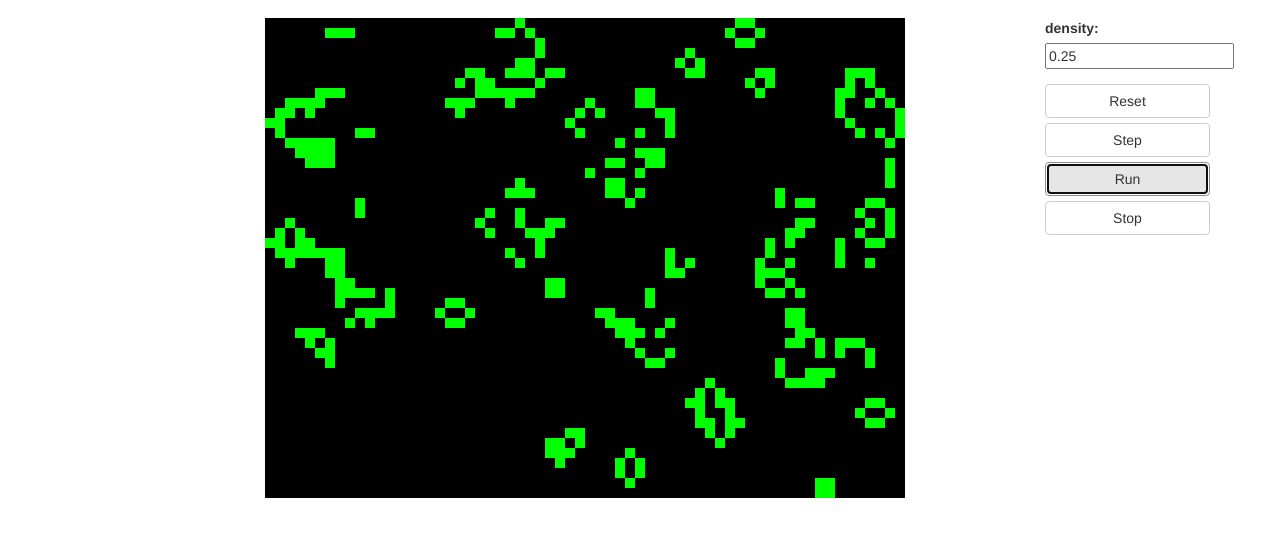
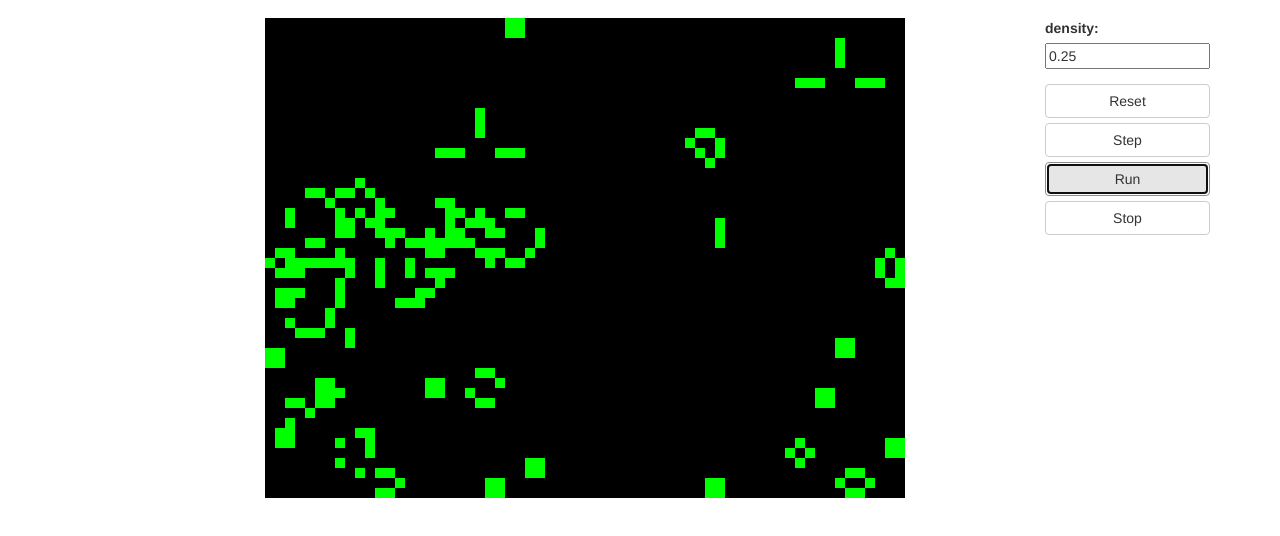
Before and after one commit to dagothar/game-of-life-js, a plain HTML site: page index.html in a window 1280 px wide. Both pictures are taken after a click on the button "Run". Shown: the part 54-590 px from the top of the page. Drawn offline with nearby package versions, Linux system fonts and the light colour scheme.

Commit message:
fixed input width

```diff
--- a/scripts/main.js
+++ b/scripts/main.js
@@ -23,7 +23,7 @@ $(document).ready(function() {
   var stepTimer = undefined;
 
   $('.conway-run').click(function() {
-    stepTimer = setInterval(step, 100);
+    stepTimer = setInterval(step, 10);
   });
 
   $('.conway-stop').click(function() {
--- a/styles/main.css
+++ b/styles/main.css
@@ -1 +1,3 @@
 .navbar-brand { float: None; }
+
+input { width: 100%; }
```
